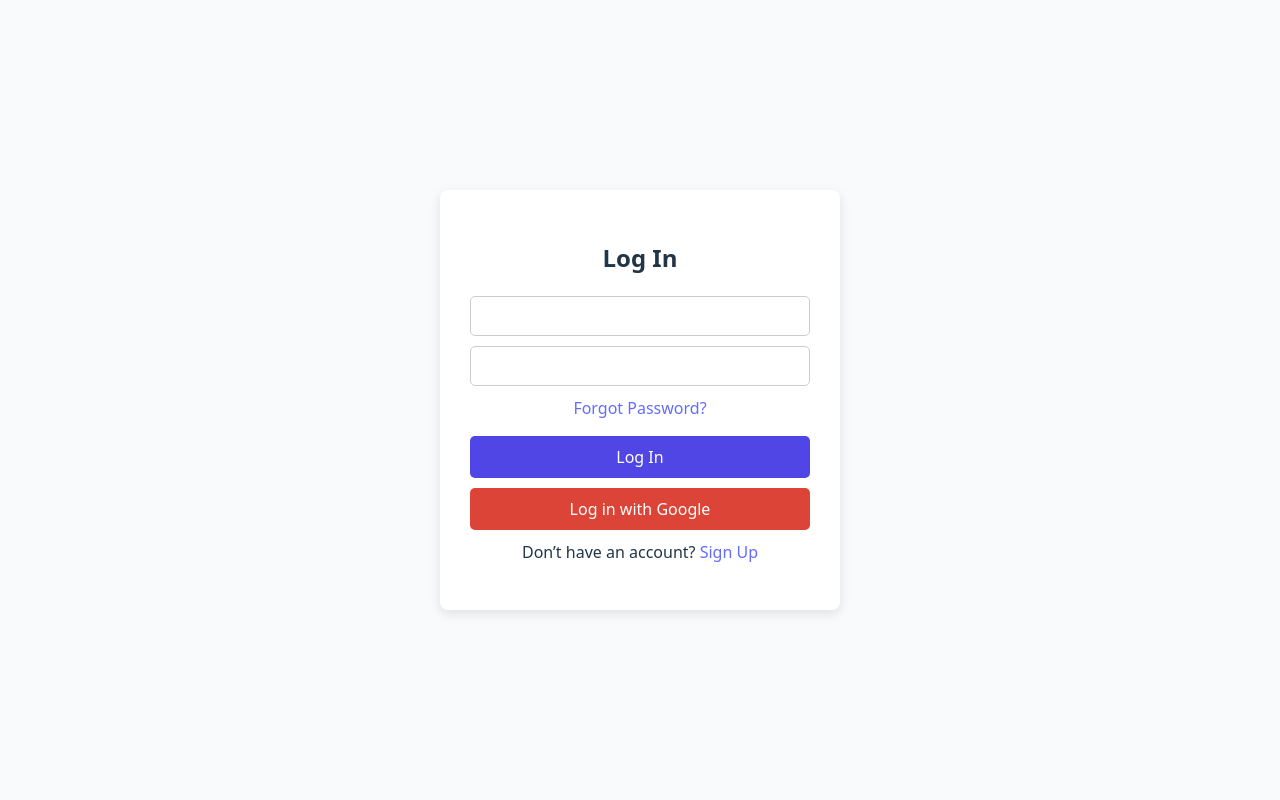
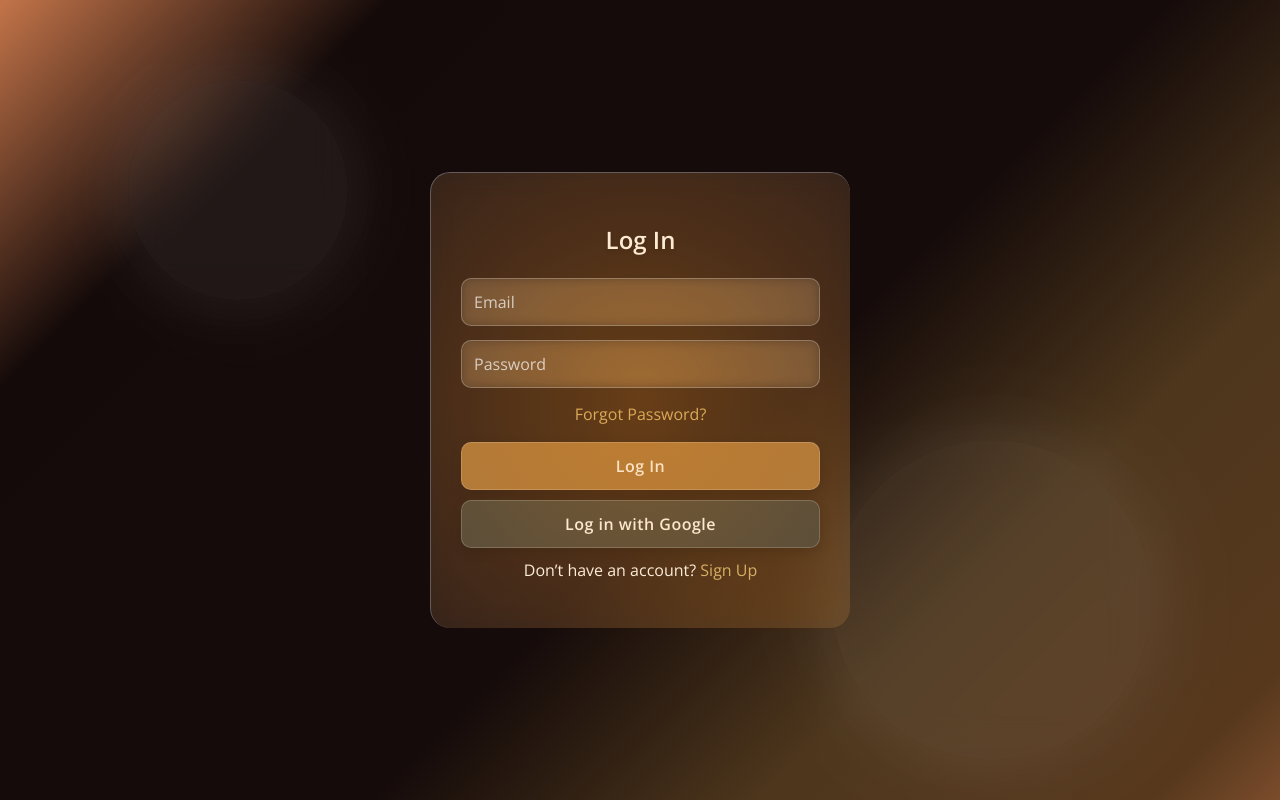
Before and after one commit to danahparis21/react-oauth-login, a React (Vite) app: page /login in a window 1280 px wide. Built offline with nearby package versions, Linux system fonts and the light colour scheme; no server answers.

Commit message:
Finished Log in UI and welcome page with animation and glowing design

```diff
--- a/index.html
+++ b/index.html
@@ -4,7 +4,7 @@
     <meta charset="UTF-8" />
     <link rel="icon" type="image/svg+xml" href="/vite.svg" />
     <meta name="viewport" content="width=device-width, initial-scale=1.0" />
-    <link href="https://fonts.googleapis.com/css2?family=Lora:wght@400;600&display=swap" rel="stylesheet">
+    <link href="https://fonts.googleapis.com/css2?family=Open+Sans:wght@400;600&display=swap" rel="stylesheet">
     <style></style>
     <title>Vite + React</title>
   </head>
--- a/src/App.css
+++ b/src/App.css
@@ -104,7 +104,8 @@ input:focus {
   background: rgba(255, 255, 255, 0.08);
   -webkit-backdrop-filter: blur(12px) saturate(160%);
   backdrop-filter: blur(12px) saturate(160%);
-  border-left: 1px solid rgba(255, 255, 255, 0.18);
+  border-left: 1px solid rgba(255, 255, 255, 0.279);
+  border-top: 1px solid rgba(255, 255, 255, 0.279);
   color: #fff;
   position: relative;
   z-index: 1;
--- a/src/App.jsx
+++ b/src/App.jsx
@@ -47,16 +47,19 @@ function App() {
     const { label } = getStrength();
     if (label !== "Strong")
       return toast.warning("Password is not strong enough", {
-        className: "custom-toast"
+        className: "custom-toast",
       });
-    if (!passwordMatch) return toast.error("Passwords do not match", {
-      className: "custom-toast"
+    if (!passwordMatch)
+      return toast.error("Passwords do not match", {
+        className: "custom-toast",
       });
-    if (!username.trim()) return toast.info("Please enter a username", {
-      className: "custom-toast"
+    if (!username.trim())
+      return toast.info("Please enter a username", {
+        className: "custom-toast",
       });
-    if (!email.trim()) return toast.info("Please enter an email address", {
-      className: "custom-toast"
+    if (!email.trim())
+      return toast.info("Please enter an email address", {
+        className: "custom-toast",
       });
 
     try {
@@ -69,7 +72,7 @@ function App() {
       );
       console.log("User created:", res);
       toast.success("Account created successfully!", {
-        className: "custom-toast"
+        className: "custom-toast",
       });
 
       await account.createEmailPasswordSession(email, password);
@@ -77,25 +80,24 @@ function App() {
 
       await account.createVerification("http://localhost:5173/welcome");
       toast.success("Verification email sent! Please check your inbox.", {
-        className: "custom-toast"
+        className: "custom-toast",
       });
 
       navigate("/welcome");
     } catch (err) {
       if (err.code === 429) {
         toast.warning("Too many requests. Please wait a minute.", {
-          className: "custom-toast"
+          className: "custom-toast",
         });
       } else if (err.code === 409) {
         toast.error("User already exists. Try logging in.", {
-          className: "custom-toast"
+          className: "custom-toast",
         });
       } else {
         console.error("Appwrite signup error:", err);
         toast.error("User already exists. Try logging in.", {
-           className: "custom-toast"
+          className: "custom-toast",
         });
-
       }
     }
   };
@@ -114,8 +116,6 @@ function App() {
     el.addEventListener("mousemove", handleMouseMove);
     return () => el.removeEventListener("mousemove", handleMouseMove);
   }, []);
-
-
 
   return (
     <div style={containerStyle} className="animated-bg">
@@ -269,7 +269,13 @@ function App() {
           </button>
 
           <p style={{ textAlign: "center", marginTop: "10px" }}>
-            Already have an account? <Link to="/login">Log In</Link>
+            Already have an account?{" "}
+            <Link
+              to="/login"
+              style={{ color: "#d2b575", textDecoration: "none" }}
+            >
+              Log In
+            </Link>
           </p>
         </form>
       </div>
@@ -284,30 +290,13 @@ const containerStyle = {
   display: "flex",
   justifyContent: "center",
   alignItems: "center",
-  fontFamily: "'Lora', serif",
+  fontFamily: "'Open Sans', sans-serif",
+
   position: "relative", // to hold glass circles properly
   overflow: "hidden",
 };
 
-const formWrapperStyle = {
-  width: "100%",
-  maxWidth: "420px",
-  padding: "30px",
-  borderRadius: "20px",
-  background: "rgba(255, 255, 255, 0.08)",
-  backdropFilter: "blur(12px) saturate(160%)",
-  WebkitBackdropFilter: "blur(12px) saturate(160%)",
-  boxShadow: `
-    0 0 20px rgba(255, 255, 255, 0.15),   /* soft white glow */
-    0 4px 30px rgba(0, 0, 0, 0.3),        /* depth shadow */
-    inset 0 1px 2px rgba(255, 255, 255, 0.2), /* inner top light */
-    inset 0 -1px 2px rgba(0, 0, 0, 0.2)       /* inner bottom dark */
-  `,
-  borderLeft: "1px solid rgba(255, 255, 255, 0.18)",
-  color: "#fff",
-  position: "relative",
-  zIndex: 1,
-};
+
 
 const inputStyle = {
   display: "block",
@@ -320,7 +309,7 @@ const inputStyle = {
   fontSize: "16px",
   color: "#ffffff",
   transition: "all 0.3s ease",
-  fontFamily: "'Lora', serif",
+  fontFamily: "'Open Sans', sans-serif",
   backdropFilter: "blur(6px)",
 
   // Hover
@@ -361,12 +350,6 @@ const buttonStyle = {
   },
 };
 
-const googleButtonStyle = {
-  ...buttonStyle,
-  backgroundColor: "#474640",
-  marginTop: "10px",
-};
-
 const toggleButtonStyle = {
   position: "absolute",
   right: "10px",
@@ -374,7 +357,7 @@ const toggleButtonStyle = {
   transform: "translateY(-50%)",
   background: "none",
   border: "none",
-  color: "#5C4033",
+  color: "#d2b575",
   cursor: "pointer",
   fontWeight: "bold",
   padding: 0,
@@ -388,7 +371,7 @@ const checklistStyle = {
   fontSize: "13px",
   lineHeight: "1.8",
   color: "#eee",
-  fontFamily: "'Lora', serif",
+  fontFamily: "'Open Sans', sans-serif",
 };
 
 const checkItem = (isMet) => ({
@@ -407,4 +390,31 @@ const strengthContainer = {
   border: "1px solid rgba(255, 255, 255, 0.2)",
 };
 
+
+// const googleButtonStyle = {
+//   ...buttonStyle,
+//   backgroundColor: "#474640",
+//   marginTop: "10px",
+// };
+
+
+// const formWrapperStyle = {
+//   width: "100%",
+//   maxWidth: "420px",
+//   padding: "30px",
+//   borderRadius: "20px",
+//   background: "rgba(255, 255, 255, 0.08)",
+//   backdropFilter: "blur(12px) saturate(160%)",
+//   WebkitBackdropFilter: "blur(12px) saturate(160%)",
+//   boxShadow: `
+//     0 0 20px rgba(255, 255, 255, 0.15),   /* soft white glow */
+//     0 4px 30px rgba(0, 0, 0, 0.3),        /* depth shadow */
+//     inset 0 1px 2px rgba(255, 255, 255, 0.2), /* inner top light */
+//     inset 0 -1px 2px rgba(0, 0, 0, 0.2)       /* inner bottom dark */
+//   `,
+//   borderLeft: "1px solid rgba(255, 255, 255, 0.18)",
+//   color: "#fff",
+//   position: "relative",
+//   zIndex: 1,
+// };
 export default App;
--- a/src/Login.jsx
+++ b/src/Login.jsx
@@ -1,10 +1,17 @@
 // Login.jsx
-import { useState } from "react";
+import React, { useState, useEffect, useRef } from "react";
+
 import { account } from "./appwriteConfig";
 import { useNavigate } from "react-router-dom";
 import { Link } from "react-router-dom";
+import "./App.css";
+import { ToastContainer, toast } from "react-toastify";
+import "react-toastify/dist/ReactToastify.css";
 
 function Login() {
+  const formRef = useRef(null);
+
+
   const [email, setEmail] = useState("");
   const [password, setPassword] = useState("");
   const navigate = useNavigate();
@@ -13,24 +20,73 @@ function Login() {
     e.preventDefault();
     try {
       await account.createEmailPasswordSession(email, password);
-      alert("Logged in successfully!");
+      toast.success("Logged in successfully!", {
+        className: "custom-toast",
+      });
       navigate("/welcome");
     } catch (err) {
       console.error("Login error:", err);
+
       if (err.code === 429) {
-        alert("Too many attempts. Please wait a moment.");
+        toast.warning("Too many requests. Please wait a minute.", {
+          className: "custom-toast",
+        });
       } else if (err.code === 401) {
-        alert("Invalid credentials. Please try again.");
+        toast.error("Invalid credentials. Please try again.", {
+          className: "custom-toast",
+        });
+      } else if (
+        err.message === "Failed to fetch" ||
+        err.message?.includes("NetworkError") ||
+        !navigator.onLine
+      ) {
+        toast.error("No internet connection. Please check your connection.", {
+          className: "custom-toast",
+        });
       } else {
-        alert(err.message);
+        toast.error(err.message || "Login failed. Please try again.", {
+          className: "custom-toast",
+        });
       }
     }
   };
 
+
+  useEffect(() => {
+    const el = formRef.current;
+
+    const handleMouseMove = (e) => {
+      const rect = el.getBoundingClientRect();
+      const x = e.clientX - rect.left;
+      const y = e.clientY - rect.top;
+      el.style.setProperty("--x", `${x}px`);
+      el.style.setProperty("--y", `${y}px`);
+    };
+
+    el.addEventListener("mousemove", handleMouseMove);
+    return () => el.removeEventListener("mousemove", handleMouseMove);
+  }, []);
+
+
   return (
-    <div style={loginContainer}>
-      <div style={formWrapper}>
-        <h2>Log In</h2>
+    <div style={containerStyle} className="animated-bg">
+      <ToastContainer
+        position="top-center"
+        autoClose={3500}
+        hideProgressBar={false}
+        newestOnTop={true}
+        closeOnClick
+        pauseOnHover
+        draggable
+        theme="dark"
+      />
+
+      <div className="glass-circle" style={{ width: "220px", height: "220px", top: "10%", left: "10%" }}></div>
+      <div className="glass-circle" style={{ width: "320px", height: "320px", bottom: "5%", right: "10%" }}></div>
+
+      <div className="form-wrapper" ref={formRef}>
+
+        <h2 style={headingStyle}>Log In</h2>
         <form onSubmit={handleLogin}>
           <input
             type="email"
@@ -48,33 +104,34 @@ function Login() {
             required
             style={inputStyle}
           />
+
           <p style={{ textAlign: "center", marginTop: "10px" }}>
-            <a href="/forgot-password">Forgot Password?</a>
+            <Link to="/forgot-password" style={{ color: "#d2b575", textDecoration: "none" }}>
+              Forgot Password?
+            </Link>
           </p>
 
-          <button type="submit" style={buttonStyle}>
-            Log In
-          </button>
+          <button type="submit" className="signup-btn">Log In</button>
+
           <button
             type="button"
+            className="google-btn"
             onClick={() =>
               account.createOAuth2Session(
                 "google",
                 "http://localhost:5173/welcome",
-                "http://localhost:5173/login"
+                "http://localhost:5173/welcome"
               )
             }
-            style={{
-              ...buttonStyle,
-              backgroundColor: "#DB4437",
-              marginTop: "10px",
-            }}
           >
             Log in with Google
           </button>
 
           <p style={{ textAlign: "center", marginTop: "10px" }}>
-            Don’t have an account? <Link to="/">Sign Up</Link>
+            Don’t have an account?{" "}
+            <Link to="/" style={{ color: "#d2b575", textDecoration: "none" }}>
+              Sign Up
+            </Link>
           </p>
         </form>
       </div>
@@ -82,43 +139,55 @@ function Login() {
   );
 }
 
-const loginContainer = {
+const containerStyle = {
   height: "100vh",
   width: "100vw",
   display: "flex",
   justifyContent: "center",
   alignItems: "center",
-  backgroundColor: "#f9fafb",
-};
-
-const formWrapper = {
-  width: "100%",
-  maxWidth: "400px",
-  background: "#fff",
-  padding: "30px",
-  borderRadius: "8px",
-  boxShadow: "0 4px 12px rgba(0,0,0,0.1)",
+  fontFamily: "'Open Sans', sans-serif",
+  position: "relative",
+  overflow: "hidden",
 };
 
 const inputStyle = {
   display: "block",
   width: "100%",
-  marginBottom: "10px",
-  padding: "10px",
-  borderRadius: "5px",
-  border: "1px solid #ccc",
+  marginBottom: "14px",
+  padding: "12px",
+  borderRadius: "10px",
+  border: "1px solid rgba(255, 255, 255, 0.25)",
+  backgroundColor: "rgba(255, 255, 255, 0.08)",
   fontSize: "16px",
+  color: "#ffffff",
+  transition: "all 0.3s ease",
+  fontFamily: "'Open Sans', sans-serif",
+  backdropFilter: "blur(6px)",
 };
 
-const buttonStyle = {
-  width: "100%",
-  padding: "10px",
-  backgroundColor: "#4f46e5",
+const headingStyle = {
+  textAlign: "center",
+  marginBottom: "20px",
   color: "#fff",
-  border: "none",
-  borderRadius: "5px",
-  cursor: "pointer",
-  fontSize: "16px",
+  textShadow: "0 2px 4px rgba(0,0,0,0.2)",
 };
 
+
+
+const toggleButtonStyle = {
+  position: "absolute",
+  right: "10px",
+  top: "50%",
+  transform: "translateY(-50%)",
+  background: "none",
+  border: "none",
+  color: "#d2b575",
+  cursor: "pointer",
+  fontWeight: "bold",
+  padding: 0,
+  fontSize: "14px",
+};
+
+
+
 export default Login;
--- /dev/null
+++ b/src/Welcome.css
@@ -0,0 +1,250 @@
+/* Welcome.css */
+@import url('https://fonts.googleapis.com/css2?family=Poppins:wght@400;600;700&display=swap');
+
+.welcome-page {
+  background-color: #0b0b0b;
+  height: 100vh;
+  width: 100vw;
+  display: flex;
+  justify-content: center;
+  align-items: center;
+  flex-direction: column;
+  font-family: 'Poppins', sans-serif;
+  color: white;
+  overflow: hidden;
+  position: relative;
+}
+
+.envelope-container {
+  position: absolute;
+  width: 800px;
+  height: 300px;
+  perspective: 1000px;
+  z-index: 10; /* Higher than card */
+  top: 58%; /* Positioned slightly above center */
+}
+
+.envelope {
+  width: 100%;
+  height: 100%;
+  position: relative;
+  transform-style: preserve-3d;
+  animation: envelopeOpen 1.5s ease-in-out forwards;
+}
+
+.envelope-front, .envelope-back, .envelope-flap {
+  position: absolute;
+  width: 100%;
+  height: 100%;
+  background: linear-gradient(145deg, #684207, #282012);
+  border-radius: 5px;
+  box-shadow: 0 0 20px rgba(91, 60, 2, 0.1);
+}
+
+.envelope-front {
+  transform: translateZ(1px);
+  z-index: 2;
+}
+
+.envelope-back {
+  transform: rotateX(0deg) translateZ(-1px);
+  z-index: 1;
+}
+
+.envelope-flap {
+  transform-origin: top;
+  transform: rotateX(0deg);
+  z-index: 3;
+  background: linear-gradient(145deg, #a77312, #d19814);
+  border-radius: 5px 5px 0 0;
+  height: 40%;
+}
+
+@keyframes envelopeOpen {
+  0% {
+    transform: translateY(0) rotateX(0);
+  }
+  40% {
+    transform: translateY(-30px) rotateX(0);
+  }
+  60% {
+    transform: translateY(-30px) rotateX(-180deg);
+  }
+  100% {
+    transform: translateY(-30px) rotateX(-180deg);
+  }
+}
+
+.glow-card {
+  background: linear-gradient(145deg, #ffe710, #ff8800);
+  color: #1c1207;
+  padding: 30px 40px;
+  border-radius: 16px;
+  box-shadow: 0 0 30px rgba(255, 165, 0, 0.8),
+              0 0 60px rgba(255, 165, 0, 0.4),
+              0 0 90px rgba(255, 165, 0, 0.2);
+  text-align: center;
+  animation: cardReveal 1.2s ease-out forwards,
+             pulseGlow 2s infinite alternate;
+  opacity: 0;
+  max-width: 80%;
+  position: relative;
+  overflow: hidden;
+  z-index: 5; /* Lower than envelope */
+  margin-top: -60px; /* Pull card up closer to envelope */
+  width: 700px; /* Wider card */
+}
+
+@keyframes cardReveal {
+  0% {
+    transform: translateY(80px) scale(0.9);
+    opacity: 0;
+  }
+  50% {
+    opacity: 0.5;
+  }
+  100% {
+    transform: translateY(0) scale(1);
+    opacity: 1;
+  }
+}
+
+.glow-card::before {
+  content: '';
+  position: absolute;
+  top: -50%;
+  left: -50%;
+  width: 200%;
+  height: 200%;
+  background: radial-gradient(circle, rgba(255,255,255,0.8) 0%, rgba(255,255,255,0) 70%);
+  transform: rotate(30deg);
+  animation: shine 3s infinite;
+  opacity: 0.3;
+}
+
+@keyframes shine {
+  0% {
+    transform: translateX(-100%) rotate(30deg);
+  }
+  100% {
+    transform: translateX(100%) rotate(30deg);
+  }
+}
+
+@keyframes pulseGlow {
+  0% {
+    box-shadow: 0 0 30px rgba(255, 165, 0, 0.8),
+                0 0 60px rgba(255, 165, 0, 0.4),
+                0 0 90px rgba(255, 165, 0, 0.2);
+  }
+  100% {
+    box-shadow: 0 0 40px rgb(255, 171, 14),
+                0 0 80px rgba(255, 165, 0, 0.6),
+                0 0 120px rgba(255, 165, 0, 0.3);
+  }
+}
+
+.action-buttons {
+  margin-top: 30px;
+  display: flex;
+  gap: 20px;
+  animation: fadeIn 0.8s ease-out forwards;
+  opacity: 0;
+  z-index: 20; /* Below both envelope and card */
+  position: relative;
+}
+
+@keyframes fadeIn {
+  0% {
+    opacity: 0;
+    transform: translateY(20px);
+  }
+  100% {
+    opacity: 1;
+    transform: translateY(0);
+  }
+}
+
+.action-buttons button {
+  padding: 12px 24px;
+  border: none;
+  border-radius: 8px;
+  font-weight: bold;
+  font-size: 16px;
+  cursor: pointer;
+  transition: all 0.3s ease;
+  position: relative;
+  overflow: hidden;
+  min-width: 180px;
+  text-align: center;
+}
+
+.action-buttons button:hover {
+  transform: translateY(-3px);
+}
+
+.action-buttons button:active {
+  transform: translateY(1px);
+}
+
+.welcome-logout-btn {
+  background-color:  rgba(220, 96, 14, 0.2);
+  color: white;
+  box-shadow: 0 4px 15px rgba(209, 144, 6, 0.4);
+}
+
+.welcome-logout-btn::before {
+  content: '';
+  position: absolute;
+  top: 0;
+  left: -100%;
+  width: 100%;
+  height: 100%;
+  background: linear-gradient(90deg, transparent, rgba(201, 59, 59, 0.833), transparent);
+  transition: 0.5s;
+}
+
+.welcome-logout-btn:hover::before {
+  left: 100%;
+}
+
+.welcome-signup-btn {
+  background-color: rgba(220, 96, 14, 0.2);
+  color: white;
+  box-shadow: 0 4px 15px  rgba(209, 144, 6, 0.4);
+}
+
+.welcome-signup-btn::before {
+  content: '';
+  position: absolute;
+  top: 0;
+  left: -100%;
+  width: 100%;
+  height: 100%;
+  background: linear-gradient(90deg, transparent,#4f46e5, transparent);
+  transition: 0.5s;
+}
+
+.welcome-signup-btn:hover::before {
+  left: 100%;
+}
+
+/* Responsive adjustments */
+@media (max-width: 768px) {
+  .envelope-container {
+    width: 150px;
+    height: 90px;
+  }
+
+  .glow-card {
+    padding: 20px;
+    max-width: 90%;
+    width: 250px;
+    margin-top: -40px;
+  }
+
+  .action-buttons {
+    flex-direction: column;
+    gap: 12px;
+  }
+}
--- a/src/Welcome.jsx
+++ b/src/Welcome.jsx
@@ -3,15 +3,13 @@ import { useNavigate, useLocation } from "react-router-dom";
 import { account } from "./appwriteConfig";
 import emailjs from "emailjs-com";
 import { useRef } from "react";
+import './Welcome.css';
 
 emailjs.init(import.meta.env.VITE_EMAILJS_USER_ID);
 
-
-
-
-
 function Welcome() {
   const [user, setUser] = useState(null);
+  const [cardRevealed, setCardRevealed] = useState(false);
   const navigate = useNavigate();
   const location = useLocation();
   const hasSent = useRef(false);
@@ -40,11 +38,9 @@ function Welcome() {
           const message = isNewUser
             ? `Welcome${user.name ? `, ${user.name}` : ""}!`
             : `Welcome back${user.name ? `, ${user.name}` : ""}!`;
-          alert(message);
           console.log("User exists");
           localStorage.setItem(`greeted:${user.$id}`, "true");
         }
-
 
         if (
           user.emailVerification &&
@@ -66,8 +62,11 @@ function Welcome() {
 
           console.log("✅ Welcome Email Sent to verified user");
           localStorage.setItem(`welcomeSent:${user.$id}`, "true");
+        }
 
-        }
+        // Trigger card reveal after envelope animation
+        setTimeout(() => setCardRevealed(true), 1500);
+
       } catch (err) {
         console.error("Not logged in or verification failed:", err);
         navigate("/login");
@@ -80,40 +79,42 @@ function Welcome() {
   const handleLogout = async () => {
     await account.deleteSessions();
     localStorage.removeItem("welcomeSent");
-    navigate("/");
+    navigate("/login");
   };
 
   return (
-    <div style={{ textAlign: "center", marginTop: "50px" }}>
+    <div className="welcome-page">
       {user ? (
         <>
+          <div className="envelope-container">
+            <div className="envelope">
+              <div className="envelope-front"></div>
+              <div className="envelope-back"></div>
+              <div className="envelope-flap"></div>
+            </div>
+          </div>
+
+          {cardRevealed && (
+            <div className="glow-card">
               <h1>Welcome, {user.name || user.email}!</h1>
               {user.emailVerification ? (
-            <p style={{ color: "green" }}>
-              ✅ Your account is verified! You may now log in.
-            </p>
+                <p>🎉 Congrats! Your account has been verified.</p>
               ) : (
-            <p style={{ color: "orange" }}>
-              📨 Please check your email to verify your account before logging
-              in again.
-            </p>
+                <p>📨 Please check your email to verify your account.</p>
+              )}
+            </div>
           )}
 
-          <div style={{ marginTop: "20px" }}>
-            <button onClick={handleLogout} style={buttonStyle}>
+          {cardRevealed && (
+            <div className="action-buttons">
+              <button className="welcome-logout-btn" onClick={handleLogout}>
                 Log Out
               </button>
-            <button
-              onClick={() => navigate("/")}
-              style={{
-                ...buttonStyle,
-                marginLeft: "10px",
-                backgroundColor: "#4f46e5",
-              }}
-            >
+              <button className="welcome-signup-btn" onClick={() => navigate("/")}>
                 Go to Sign Up
               </button>
             </div>
+          )}
         </>
       ) : (
         <h1>Loading...</h1>
@@ -122,14 +123,4 @@ function Welcome() {
   );
 }
 
-const buttonStyle = {
-  padding: "10px 20px",
-  border: "none",
-  borderRadius: "5px",
-  cursor: "pointer",
-  fontSize: "16px",
-  backgroundColor: "#e11d48",
-  color: "#fff",
-};
-
 export default Welcome;
```
Lines whose indentation alone changed are shown as unchanged.
